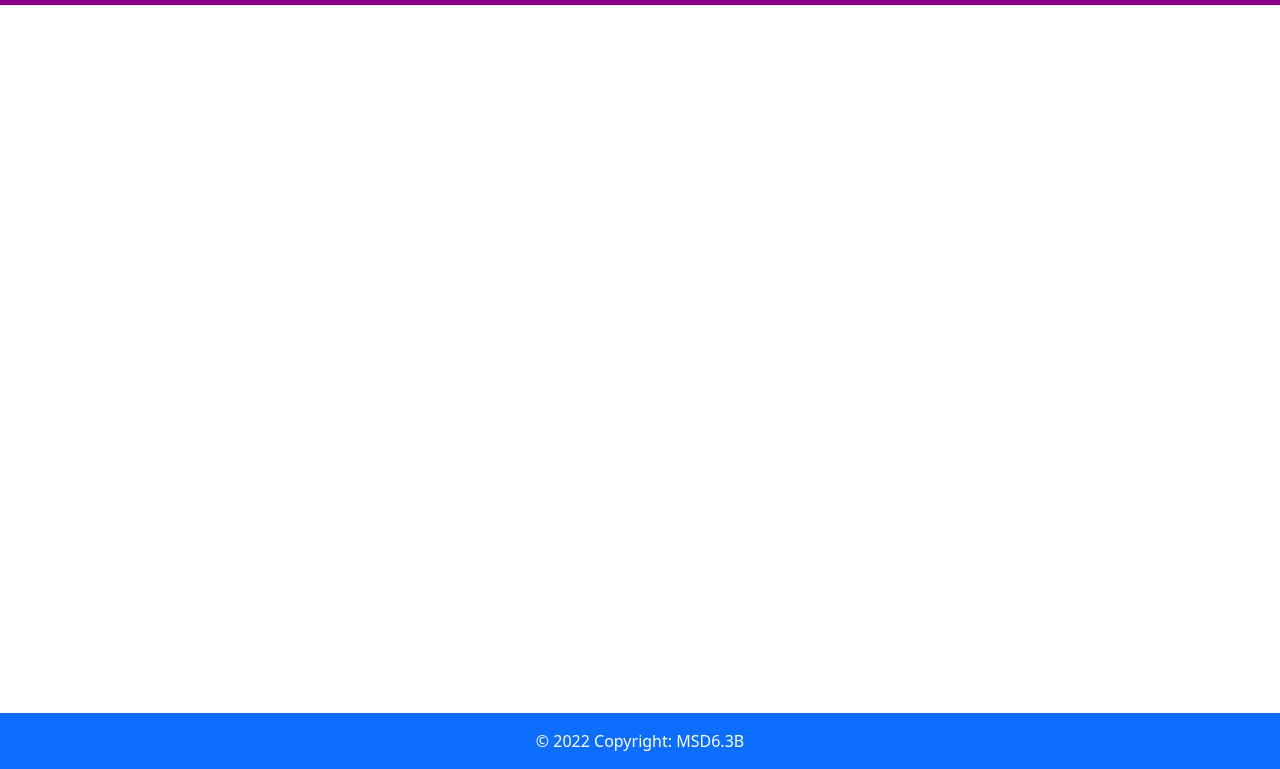
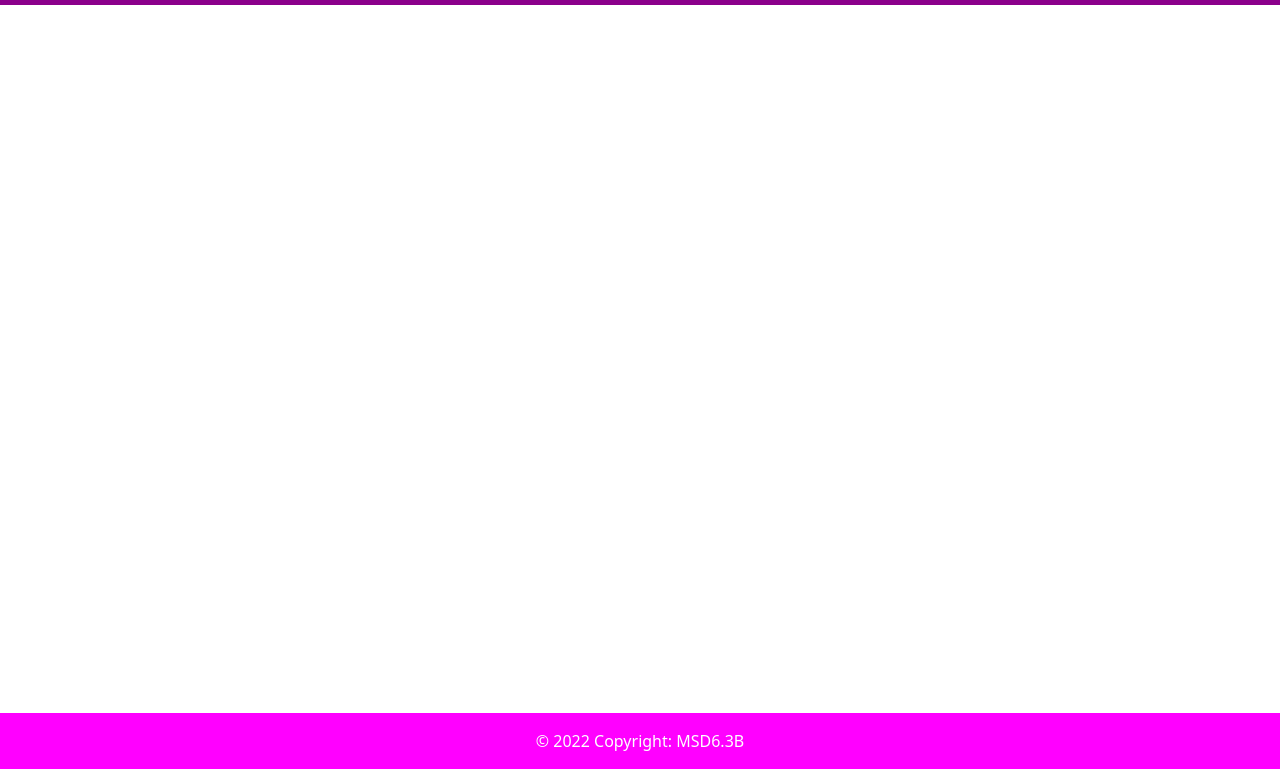
Before and after one commit to C1xu/PftCAssignment, a website: page frontend/index.html in a window 1280 px wide. Shown: the part 67-836 px from the top of the page. Drawn offline with nearby package versions, Linux system fonts and the light colour scheme; files whose address does not match are found by name.

Commit message:
Frontend adjustment

```diff
--- a/frontend/index.html
+++ b/frontend/index.html
@@ -86,7 +86,7 @@
 
     <footer class="bg-secondary text-center text-lg-start" style="background-color: magenta;">
       <!-- Copyright -->
-      <div class="text-center p-3 bg-primary" style="color: white">
+      <div class="text-center p-3" style="background-color: magenta; color: white">
         © 2022 Copyright: MSD6.3B
       </div>
       <!-- Copyright -->
```
